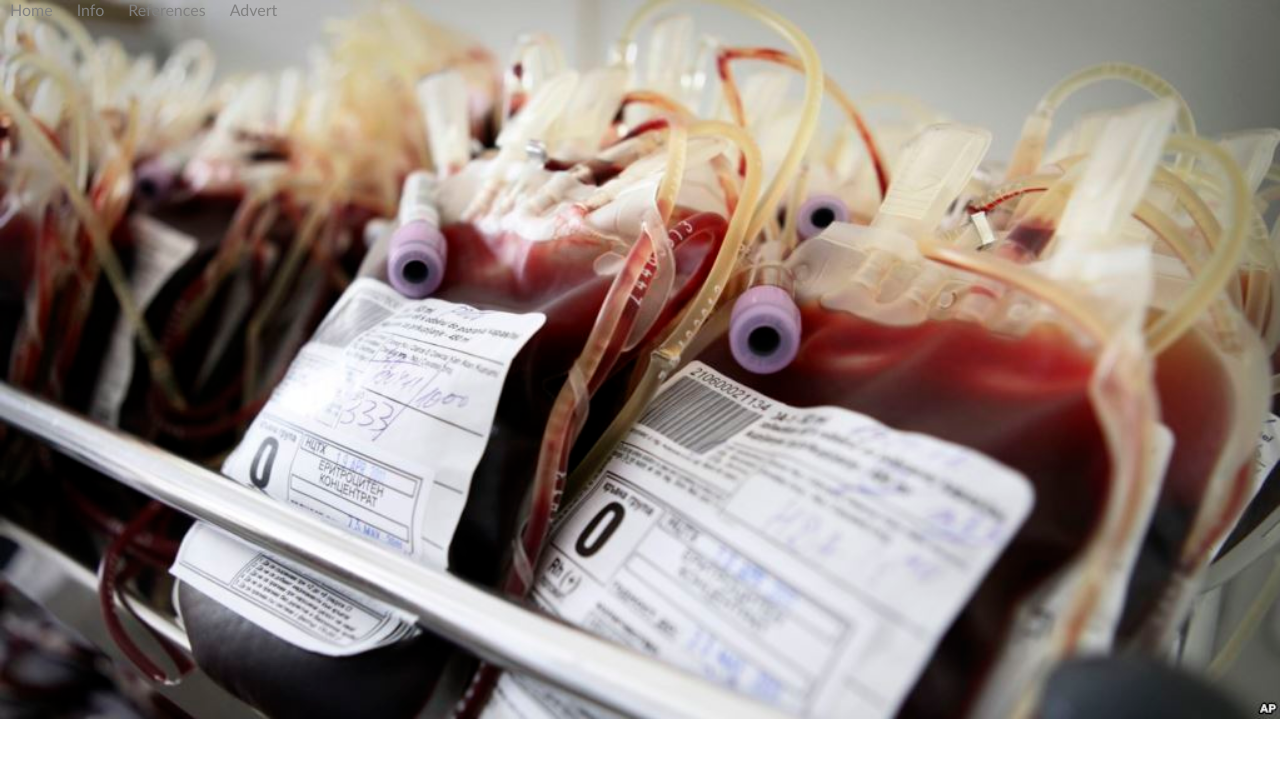
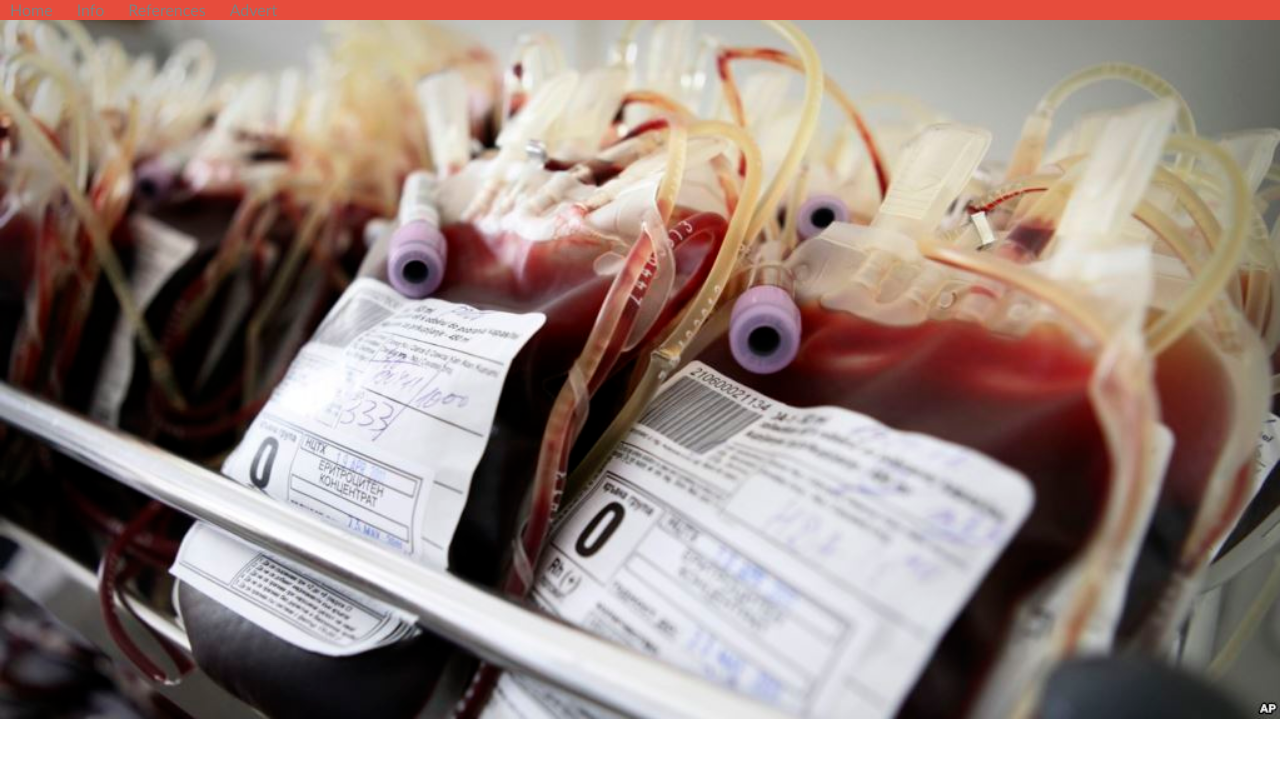
Before and after one commit to tsatkgr/WWI-Blood-Bank, a plain HTML site: page index.html in a window 1280 px wide. Drawn offline with Linux system fonts and the light colour scheme.

Commit message:
Update index.css

```diff
--- a/index.css
+++ b/index.css
@@ -13,3 +13,7 @@ a{
   font-family:trebuchet ms;
   color:gray;
 }
+nav{
+ background-color:#E74C3C;
+
+}
```
